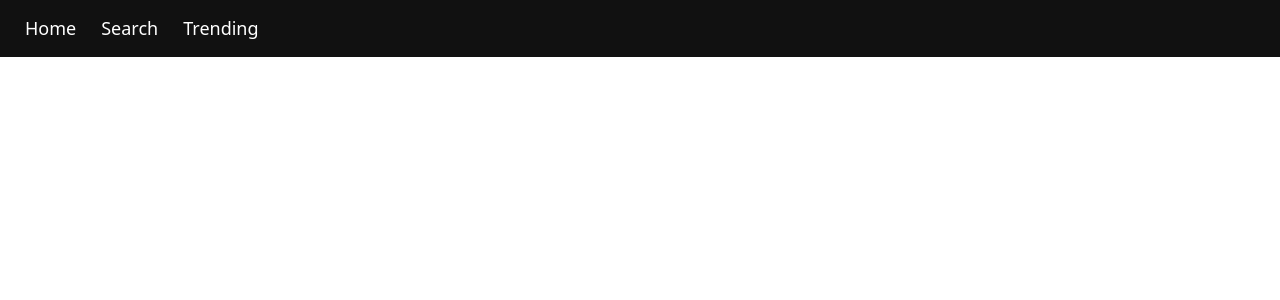
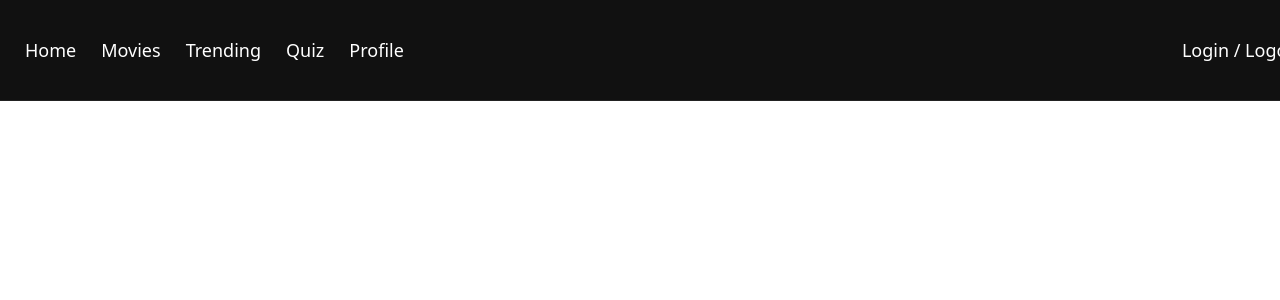
Before and after one commit to JJohny77/CineMatch, a React (Vite) app in the folder frontend/cinematch-frontend/: page / in a window 1280 px wide. Shown: the top 300 px of the page. Built offline with nearby package versions, Linux system fonts and the light colour scheme.

Commit message:
US26: Added Navbar component and cleaned App.tsx (#69)

```diff
--- a/frontend/cinematch-frontend/src/App.tsx
+++ b/frontend/cinematch-frontend/src/App.tsx
@@ -1,41 +1,19 @@
-import { BrowserRouter, Routes, Route, Link } from "react-router-dom";
+import { BrowserRouter, Routes, Route } from "react-router-dom";
 import HomePage from "./pages/HomePage";
 import MovieDetailsPage from "./pages/MovieDetailsPage";
 import SearchPage from "./pages/SearchPage";
 import TrendingPage from "./pages/TrendingPage";
 
+import Navbar from "./components/Navbar"; // <<< προστέθηκε
 
 function App() {
   return (
     <BrowserRouter>
-      {/* Navigation bar */}
-      <nav
-        style={{
-          width: "100%",
-          background: "#111",
-          padding: "15px 25px",
-          display: "flex",
-          gap: "25px",
-          position: "fixed",
-          top: 0,
-          left: 0,
-          zIndex: 1000,
-        }}
-      >
-        <Link to="/" style={{ color: "white", fontSize: "18px", textDecoration: "none" }}>
-          Home
-        </Link>
 
-        <Link to="/search" style={{ color: "white", fontSize: "18px", textDecoration: "none" }}>
-          Search
-        </Link>
+      {/* NAVIGATION BAR */}
+      <Navbar />
 
-        <Link to="/trending" style={{ color: "white", fontSize: "18px", textDecoration: "none" }}>
-          Trending
-        </Link>
-      </nav>
-
-      {/* MAIN CONTENT (keeps everything below the navbar) */}
+      {/* MAIN CONTENT (ώστε να μην καλύπτεται από το navbar) */}
       <div style={{ paddingTop: "80px" }}>
         <Routes>
           <Route path="/" element={<HomePage />} />
@@ -44,6 +22,7 @@ function App() {
           <Route path="/trending" element={<TrendingPage />} />
         </Routes>
       </div>
+
     </BrowserRouter>
   );
 }
--- /dev/null
+++ b/frontend/cinematch-frontend/src/components/Navbar.tsx
@@ -0,0 +1,39 @@
+import { Link } from "react-router-dom";
+
+export default function Navbar() {
+  return (
+    <nav
+      style={{
+        width: "100%",
+        height: "70px",
+        backgroundColor: "#111",
+        padding: "15px 25px",
+        display: "flex",
+        alignItems: "center",
+        gap: "25px",
+        position: "fixed",
+        top: 0,
+        left: 0,
+        zIndex: 1000,
+        borderBottom: "1px solid #222",
+      }}
+    >
+      <Link style={linkStyle} to="/">Home</Link>
+      <Link style={linkStyle} to="/movies">Movies</Link>
+      <Link style={linkStyle} to="/trending">Trending</Link>
+      <Link style={linkStyle} to="/quiz">Quiz</Link>
+      <Link style={linkStyle} to="/profile">Profile</Link>
+
+      <div style={{ marginLeft: "auto" }}>
+        <Link style={linkStyle} to="/login">Login / Logout</Link>
+      </div>
+    </nav>
+  );
+}
+
+const linkStyle: React.CSSProperties = {
+  color: "white",
+  fontSize: "18px",
+  textDecoration: "none",
+  fontWeight: 500,
+};
```
